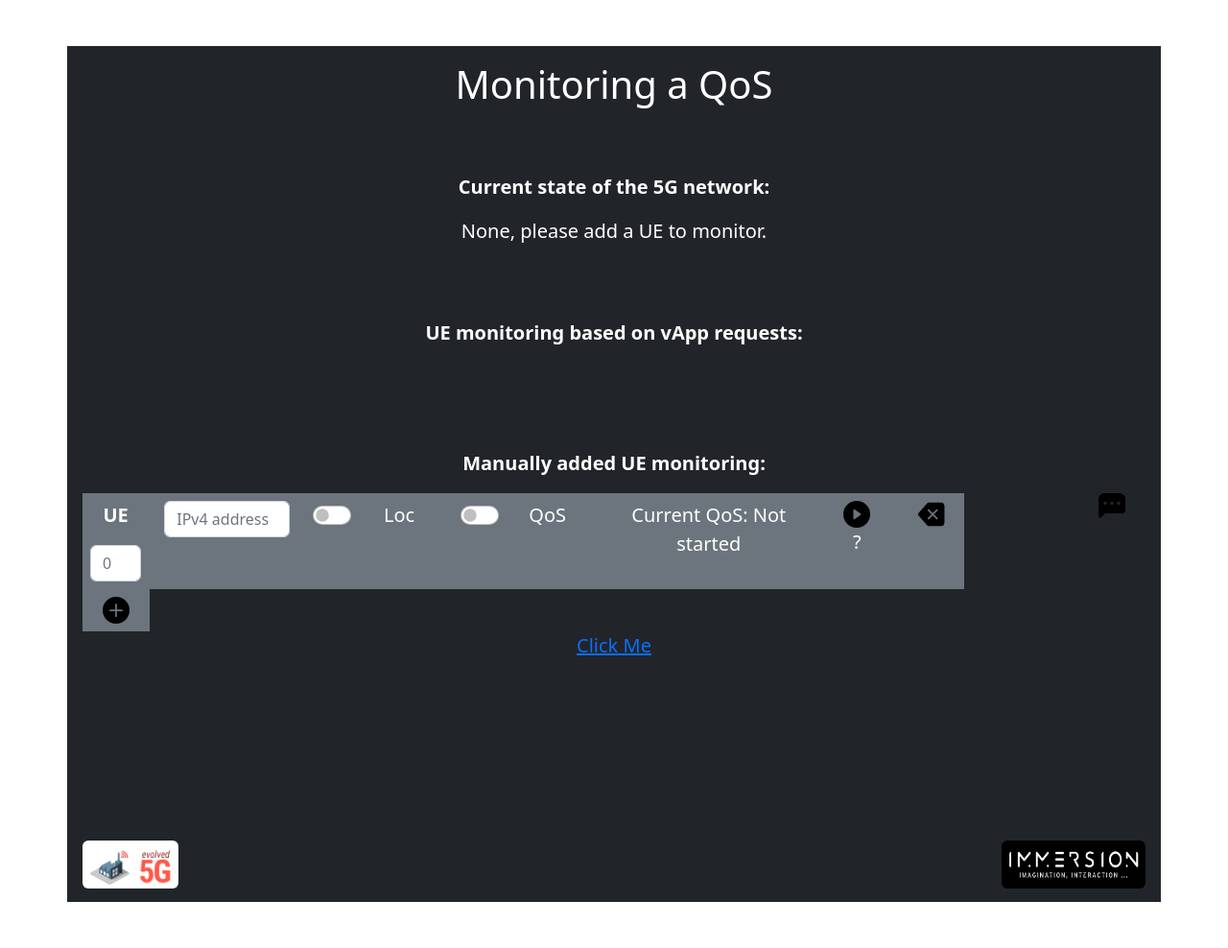
After one commit to EVOLVED-5G/ImmersionNetApp, a Python web app: template src/web/templates/monitoringSession.html in a window 1280 px wide. The commit adds this page. Shown: the whole page at 96% size. Run offline with Jinja, Linux system fonts and the light colour scheme; the template is opened without the code that fills it, so the values that code supplies are empty; some libraries are stand-ins or nearby versions.

Commit message:
Started to implement QoS monitoring page

```diff
--- a/src/web/templates/base.html
+++ b/src/web/templates/base.html
@@ -6,10 +6,13 @@
   <meta name="viewport" content="width=device-width, initial-scale=1, shrink-to-fit=no">
 
   <!-- Bootstrap CSS -->
-  <link rel="stylesheet" href="https://stackpath.bootstrapcdn.com/bootstrap/4.3.1/css/bootstrap.min.css"
-        integrity="sha384-ggOyR0iXCbMQv3Xipma34MD+dH/1fQ784/j6cY/iJTQUOhcWr7x9JvoRxT2MZw1T" crossorigin="anonymous">
+    <link href="https://cdn.jsdelivr.net/npm/bootstrap@5.2.2/dist/css/bootstrap.min.css" rel="stylesheet"
+          integrity="sha384-Zenh87qX5JnK2Jl0vWa8Ck2rdkQ2Bzep5IDxbcnCeuOxjzrPF/et3URy9Bv1WTRi" crossorigin="anonymous">
+
 
   <title>{% block title %} {% endblock %}</title>
+  {% block jsScripts %} {% endblock %}
+
 </head>
 
 <body>
@@ -23,10 +26,10 @@
         integrity="sha384-UO2eT0CpHqdSJQ6hJty5KVphtPhzWj9WO1clHTMGa3JDZwrnQq4sF86dIHNDz0W1"
         crossorigin="anonymous">
 </script>
-<script src="https://stackpath.bootstrapcdn.com/bootstrap/4.3.1/js/bootstrap.min.js"
-        integrity="sha384-JjSmVgyd0p3pXB1rRibZUAYoIIy6OrQ6VrjIEaFf/nJGzIxFDsf4x0xIM+B07jRM"
-        crossorigin="anonymous">
-</script>
+    <script src="https://cdn.jsdelivr.net/npm/bootstrap@5.2.2/dist/js/bootstrap.bundle.min.js"
+            integrity="sha384-OERcA2EqjJCMA+/3y+gxIOqMEjwtxJY7qPCqsdltbNJuaOe923+mo//f6V8Qbsw3"
+            crossorigin="anonymous"></script>
+
 
   <!-- The main container for GUI elements -->
 <div class="container p-3 my-5 bg-dark text-white">
@@ -34,9 +37,9 @@
 
   <!-- The two logos at the bottom. Remember that with Flask the img should be in the "static" folder -->
   <br/><br/><br/><br/>
-  <img src="{{url_for('static', filename='img/Ev5G_Logo.png')}}" class="rounded float-left"
+  <img src="{{url_for('static', filename='img/Ev5G_Logo.png')}}" class="rounded float-start"
        alt="Evolved-5G logo" style="width:100px;height:50px;">
-  <img src="{{url_for('static', filename='img/Immersion_Logo2022.png')}}" class="rounded float-right"
+  <img src="{{url_for('static', filename='img/Immersion_Logo2022.png')}}" class="rounded float-end"
        alt="IMM logo" style="width:150px;height:50px;">
   <br/><br/>
 
--- a/src/web/templates/debug.html
+++ b/src/web/templates/debug.html
@@ -26,7 +26,7 @@
                 return false;
                 });
             });
-        </script>
+    </script>
     <h1>jQuery Example</h1>
     <p><input type=text size=5 name=a> +
         <input type=text size=5 name=b> =
--- a/src/web/templates/index.html
+++ b/src/web/templates/index.html
@@ -6,15 +6,13 @@
 <blockquote class="blockquote text-center">
     <h1>Welcome to the IMM NetApp!</h1>
 
-    <br/>
-    <br/>
+    <br/><br/>
 
     <!-- A button linking to another page. Set its width to XY% of the parent's width -->
     <a href=dashboard ><button type="button" class="btn btn-primary w-25">Start</button></a>
     <a href=debug ><button type="button" class="btn btn-primary w-25">Debug page</button></a>
 
-    <br/>
-    <br/>
+    <br/><br/>
 
 </blockquote>
 {% endblock %}
--- /dev/null
+++ b/src/web/templates/monitoringSession.html
@@ -0,0 +1,105 @@
+{% extends 'base.html' %}
+
+{% block title %} IMM NetApp {% endblock %}
+
+{% block jsScripts %} <script type = "text/javascript" src="./js/monitoring_func.js"></script>   {% endblock %}
+
+{% block content %}
+<blockquote class="blockquote text-center">
+    <h1>Monitoring a QoS</h1>
+
+    <br/><br/>
+    <!--  First part: the summary of current network state  -->
+    <p class="fw-bold">Current state of the 5G network: </p>
+    <p class="fw-normal">None, please add a UE to monitor.</p>
+
+    <br/><br/>
+
+    <!--  Second part: the monitored UEs required by the vApp -->
+    <p class="fw-bold">UE monitoring based on vApp requests: </p>
+
+    <br/><br/><br/>
+
+    <p class="fw-bold">Manually added UE monitoring: </p>
+    <div class="row">
+        <div class="col-md-10">
+            <div class="container p-2 bg-secondary text-white">
+                <div class="row">
+                    <div class="col-md-1">
+                        <p class="fw-bold">UE </p>
+                        <input id="UE_num" type="text" class="form-control" placeholder="0" aria-label="UE_num" aria-describedby="basic-addon1">
+                    </div>
+                    <div class="col-md-2">
+                        <input id="ipv4" type="text" class="form-control" placeholder="IPv4 address" aria-label="IPv4" aria-describedby="basic-addon1">
+                    </div>
+                    <div class="col-md-2">
+                        <div class="form-check form-switch">
+                            <label class="form-check-label" for="switchLocationUE1">Loc</label>
+                            <input class="form-check-input" type="checkbox" role="switch" id="switchLocationUE1">
+                        </div>
+                    </div>
+                    <div class="col-md-2">
+                        <div class="form-check form-switch">
+                            <label class="form-check-label" for="switchQosUE1">QoS</label>
+                            <input class="form-check-input" type="checkbox" role="switch" id="switchQosUE1">
+                        </div>
+                    </div>
+                    <div class="col-md-3">
+                        <p>Current QoS: Not started</p>
+                    </div>
+                    <div class="col-md-1">
+                        <a href=# id=playUE1>
+                            <img src="{{url_for('static', filename='img/Icon_Play.svg')}}" class="rounded mx-auto d-block"
+                                 alt="Play logo" style="width:28px;height:28px;">
+                        </a>
+                        <span id=result_play>?</span>
+                    </div>
+                    <div class="col-md-1">
+                        <img id=deleteUE1 src="{{url_for('static', filename='img/Icon_Delete_1.svg')}}" class="rounded mx-auto d-block"
+                             alt="Delete logo" style="width:28px;height:28px;">
+                    </div>
+
+                </div>
+            </div>
+        </div>
+        <div class="col-md-1"></div>
+        <div class="col-md-1">
+            <img src="{{url_for('static', filename='img/Icon_Logs.svg')}}" class="rounded mx-auto d-block"
+                 alt="Logs logo" style="width:28px;height:28px;">
+        </div>
+    </div>
+
+    <!--  Second row: can add a new UE line  -->
+    <div class="row">
+        <div class="col-md-1">
+            <div class="container p-2 bg-secondary text-white">
+                <img src="{{url_for('static', filename='img/Icon_Plus.svg')}}" class="rounded mx-auto d-block"
+                     alt="Logs logo" style="width:28px;height:28px;">
+            </div>
+        </div>
+    </div>
+
+
+    <script>
+            $(function() {
+                $('a#playUE1').bind('click', function() {
+                $.getJSON($SCRIPT_ROOT + '/_start_ue_monitoring', {
+                    ue_num: $('input[name="ue_num"]').val(),
+                    ipv4: $('input[name="ipv4"]').val(),
+                    loc: $('input[name="switchLocationUE1"]').checked,
+                    qos: $('input[name="switchQosUE1"]').checked,
+                }, function(data) {
+                 $("#result_play").text(data.result);
+                 });
+                return false;
+                });
+            });
+    </script>
+
+    <p><a href="#" onClick="exampleFunction;">Click Me</a></p>
+
+
+    <br/><br/>
+
+</blockquote>
+{% endblock %}
```
Also changed, not shown: src/python/request/web/WebRequestHandler.py (+26 -1 lines), src/web/templates/Dashboard.html (deleted, +0 -9 lines), src/web/templates/dashboard.html (added, +56 -0 lines), src/web/static/img/Icon_Chevrons.svg (added), src/web/static/img/Icon_Delete_1.svg (added), src/web/static/img/Icon_Logs.svg (added), src/web/static/img/Icon_Play.svg (added), src/web/static/img/Icon_Plus.svg (added).
